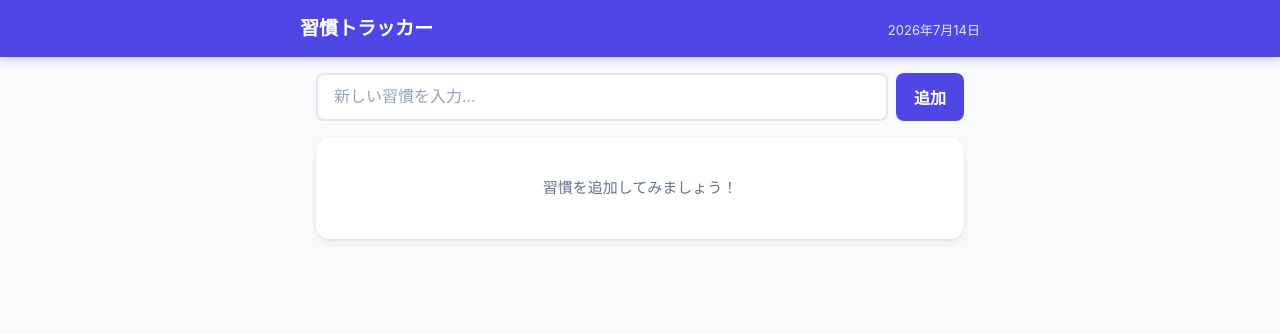
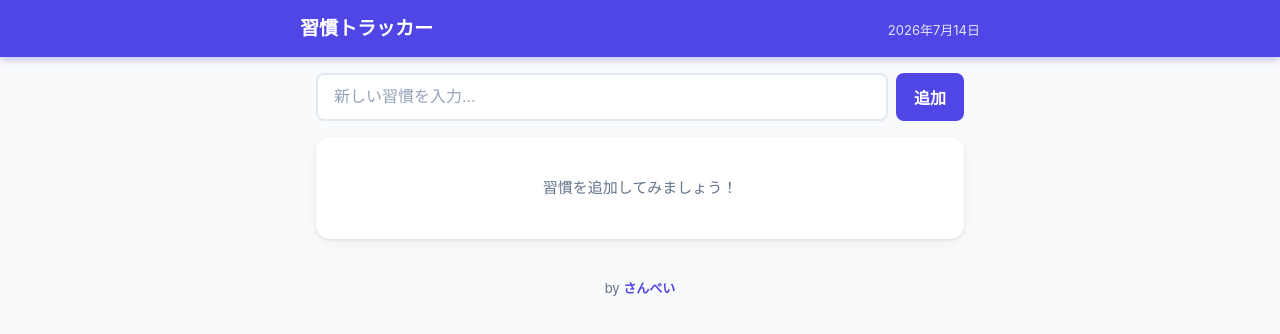
Before and after one commit to sanbay3/habit-tracker, a plain HTML site: page index.html in a window 1280 px wide. Drawn offline with Linux system fonts and the light colour scheme.

Commit message:
Add footer credit

```diff
--- a/index.html
+++ b/index.html
@@ -37,6 +37,10 @@
     </section>
   </main>
 
+  <footer class="app-footer">
+    <p>by <span class="brand">さんべい</span></p>
+  </footer>
+
   <script src="script.js"></script>
 </body>
 </html>
--- a/style.css
+++ b/style.css
@@ -411,6 +411,19 @@ body {
   transform: scale(0.98);
 }
 
+/* ── Footer ────────────────────────────────────── */
+.app-footer {
+  text-align: center;
+  padding: 1.5rem 1rem;
+  color: var(--text-muted);
+  font-size: 0.8125rem;
+}
+
+.brand {
+  font-weight: 700;
+  color: var(--primary);
+}
+
 /* ── Responsive ────────────────────────────────── */
 @media (max-width: 400px) {
   .header-inner h1 {
```
